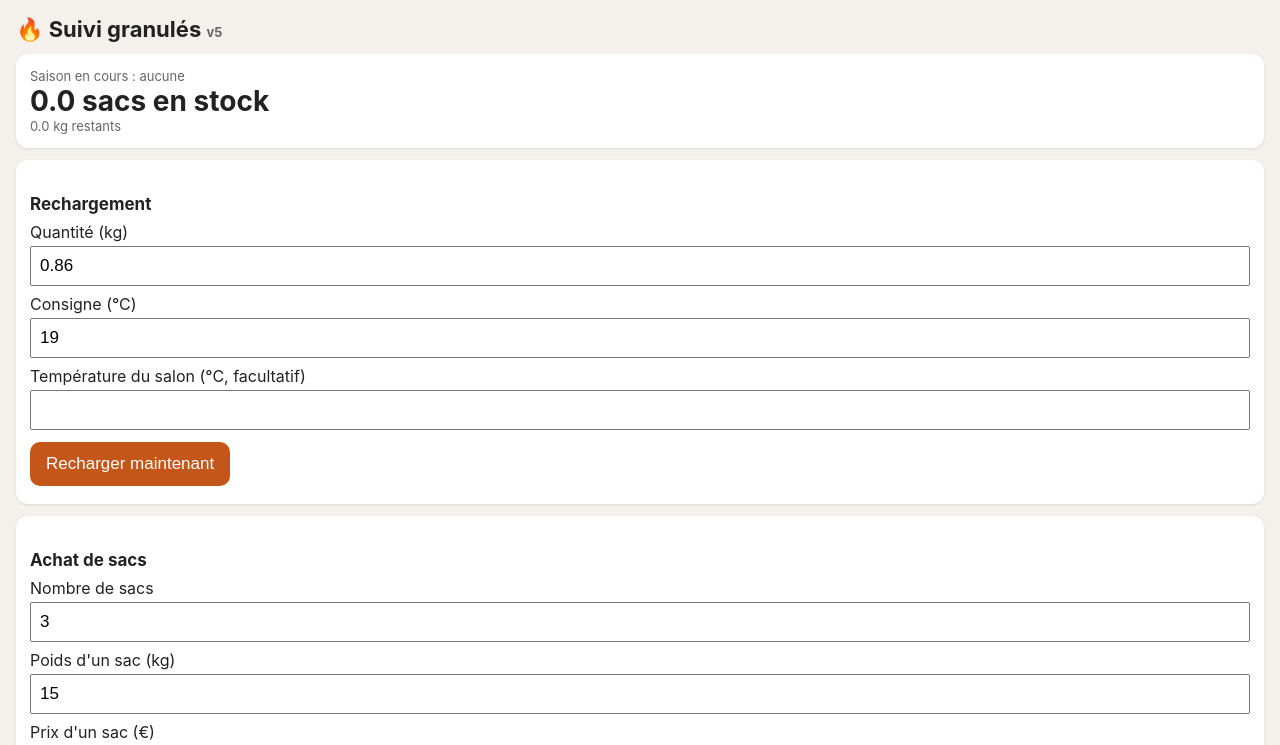
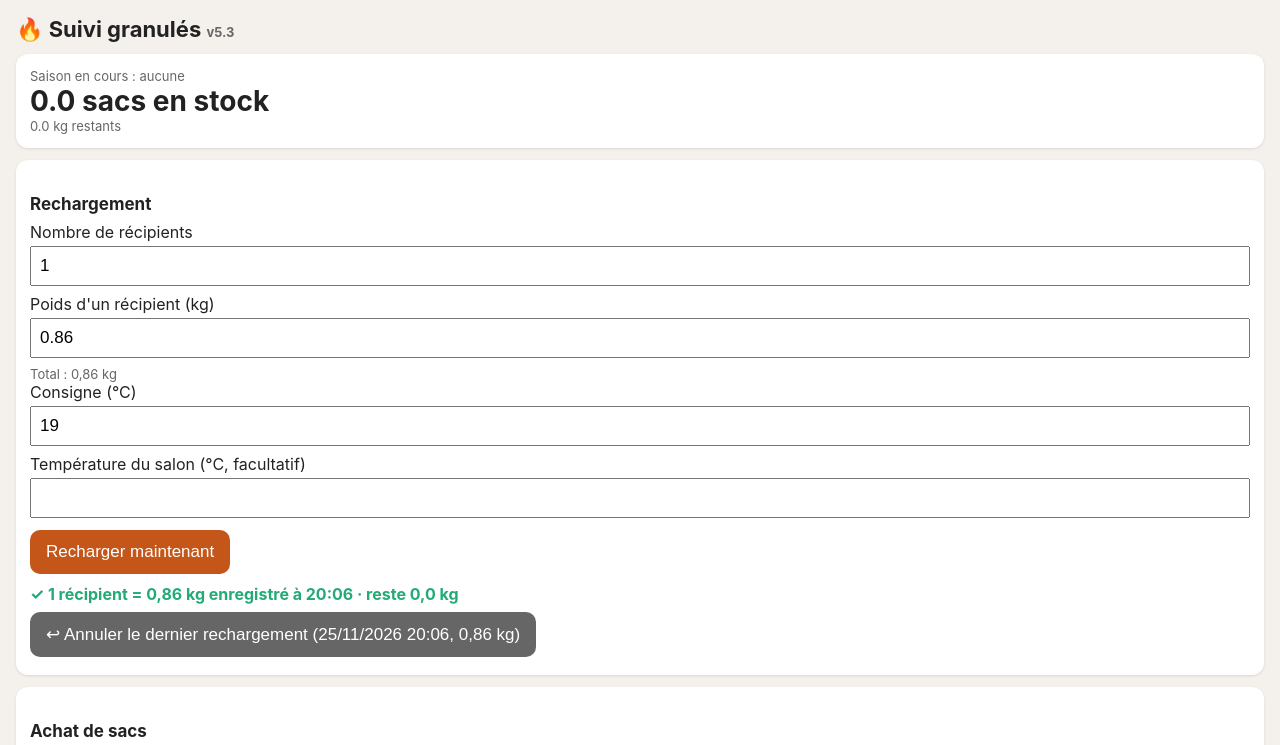
Before and after one commit to DCottrez/Granules, a plain HTML site: page index.html in a window 1280 px wide. Both pictures are taken after a click on the button "Recharger maintenant". Shown: the top 745 px of the page. Drawn offline with Linux system fonts and the light colour scheme.

Commit message:
Add files via upload

```diff
--- a/index.html
+++ b/index.html
@@ -27,7 +27,7 @@
 </style>
 </head>
 <body>
-<h1>🔥 Suivi granulés <span class="small">v5</span></h1>
+<h1>🔥 Suivi granulés <span class="small">v5.3</span></h1>
 
 <div class="card">
  <div class="small">Saison en cours : <span id="saisonNom">aucune</span></div>
@@ -38,13 +38,18 @@
 
 <div class="card">
  <h2>Rechargement</h2>
- <label>Quantité (kg)</label>
- <input id="recKg" type="number" step="0.01" value="0.86">
+ <label>Nombre de récipients</label>
+ <input id="recNb" type="number" min="1" step="1" value="1" inputmode="numeric" oninput="majTotalRec()">
+ <label>Poids d'un récipient (kg)</label>
+ <input id="recKg" type="number" step="0.01" value="0.86" oninput="majTotalRec()">
+ <div class="small" id="totalRec"></div>
  <label>Consigne (°C)</label>
  <input id="recConsigne" type="number" step="0.5" value="19">
  <label>Température du salon (°C, facultatif)</label>
  <input id="recSalon" type="number" step="0.1">
  <button onclick="recharger()">Recharger maintenant</button>
+ <div id="confirmRec" style="font-weight:bold;color:#2a7;margin-top:6px"></div>
+ <button class="sec" id="btnAnnuler" onclick="annulerDernier()" style="display:none;margin-top:8px"></button>
 </div>
 
 <div class="card">
@@ -154,13 +159,44 @@ function prixMoyen(){
  d.achats.forEach(a=>{kg+=a.nb*a.poids;eur+=a.nb*a.prix;});
  return kg?eur/kg:0;
 }
+function dernierLibelle(r){
+ const dt=new Date(r.t);
+ return dt.toLocaleDateString('fr-FR')+' '+p2(dt.getHours())+':'+p2(dt.getMinutes())+', '+String(r.kg).replace('.',',')+' kg';
+}
+function majAnnuler(){
+ const b=document.getElementById('btnAnnuler');
+ const r=d.recharges[d.recharges.length-1];
+ if(!r){b.style.display='none';return;}
+ b.style.display='';
+ b.textContent='↩ Annuler le dernier rechargement ('+dernierLibelle(r)+')';
+}
+function annulerDernier(){
+ const r=d.recharges[d.recharges.length-1];
+ if(!r)return;
+ if(confirm('Annuler le rechargement du '+dernierLibelle(r)+' ?\nLes '+String(r.kg).replace('.',',')+' kg seront remis dans le stock.')){
+  d.recharges.pop();
+  sauver();
+  confirmRec.textContent='↩ Rechargement annulé ('+dernierLibelle(r)+')';
+ }
+}
+function majTotalRec(){
+ const nb=Math.round(num(recNb.value)||0),poids=num(recKg.value)||0;
+ document.getElementById('totalRec').textContent=nb>0&&poids>0?'Total : '+(nb*poids).toFixed(2).replace('.',',')+' kg':'';
+}
 function recharger(){
- const kg=parseFloat(recKg.value);
- if(!kg)return;
- const s=saisonActive();
- d.recharges.push({t:new Date().toISOString(),kg:kg,consigne:parseFloat(recConsigne.value)||null,salon:parseFloat(recSalon.value)||null,ext:temperatureExt,prix:prixMoyen(),saison:s?s.nom:null});
- recSalon.value='';
- sauver();
+ try{
+  const nb=Math.round(num(recNb.value)||0),poids=num(recKg.value);
+  if(!nb||nb<1){alert('Indique le nombre de récipients (1 ou plus).');return;}
+  if(!poids||poids<=0){alert('Poids invalide : indique le poids d\'un récipient en kg (ex. 0,86).');return;}
+  const kg=Math.round(nb*poids*1000)/1000;
+  const s=saisonActive();
+  d.recharges.push({t:new Date().toISOString(),kg:kg,consigne:num(recConsigne.value),salon:num(recSalon.value),ext:temperatureExt,prix:prixMoyen(),saison:s?s.nom:null});
+  recSalon.value='';recNb.value=1;majTotalRec();
+  sauver();
+  const kgAch=d.achats.reduce((a,x)=>a+x.nb*x.poids,0),kgUt=d.recharges.reduce((a,x)=>a+x.kg,0);
+  const h=new Date();
+  confirmRec.textContent='✓ '+nb+' récipient'+(nb>1?'s':'')+' = '+String(kg).replace('.',',')+' kg enregistré à '+p2(h.getHours())+':'+p2(h.getMinutes())+' · reste '+Math.max(0,kgAch-kgUt).toFixed(1).replace('.',',')+' kg';
+ }catch(e){alert('Erreur au rechargement : '+e.message);}
 }
 function acheter(){
  const nb=parseFloat(achNb.value),poids=parseFloat(achPoids.value),prix=parseFloat(achPrix.value);
@@ -174,7 +210,7 @@ function supprimerAchat(i){
 }
 function supprimerRecharge(i){
  const r=d.recharges[i];
- if(r&&confirm('Supprimer ce rechargement de '+r.kg+' kg ?')){d.recharges.splice(i,1);sauver();}
+ if(r&&confirm('Supprimer ce rechargement de '+r.kg+' kg ?')){d.recharges.splice(i,1);sauver();confirmRec.textContent='';}
 }
 function demarrerSaison(){
  if(saisonActive()){alert('Une saison est déjà en cours.');return;}
@@ -239,6 +275,7 @@ function afficher(){
  histo.innerHTML=h;
  afficherStats();
  afficherCourbe();
+ majAnnuler();
 }
 function chargerMeteo(lat,lon){
  fetch('https://api.open-meteo.com/v1/forecast?latitude='+lat+'&longitude='+lon+'&current=temperature_2m')
@@ -407,6 +444,7 @@ function afficherCourbe(){
  svg.onpointerdown=choisir;
  svg.onpointermove=ev=>{if(ev.buttons||ev.pointerType==='touch')choisir(ev);};
 }
+majTotalRec();
 afficher();
 initMeteo();
 </script>
```
